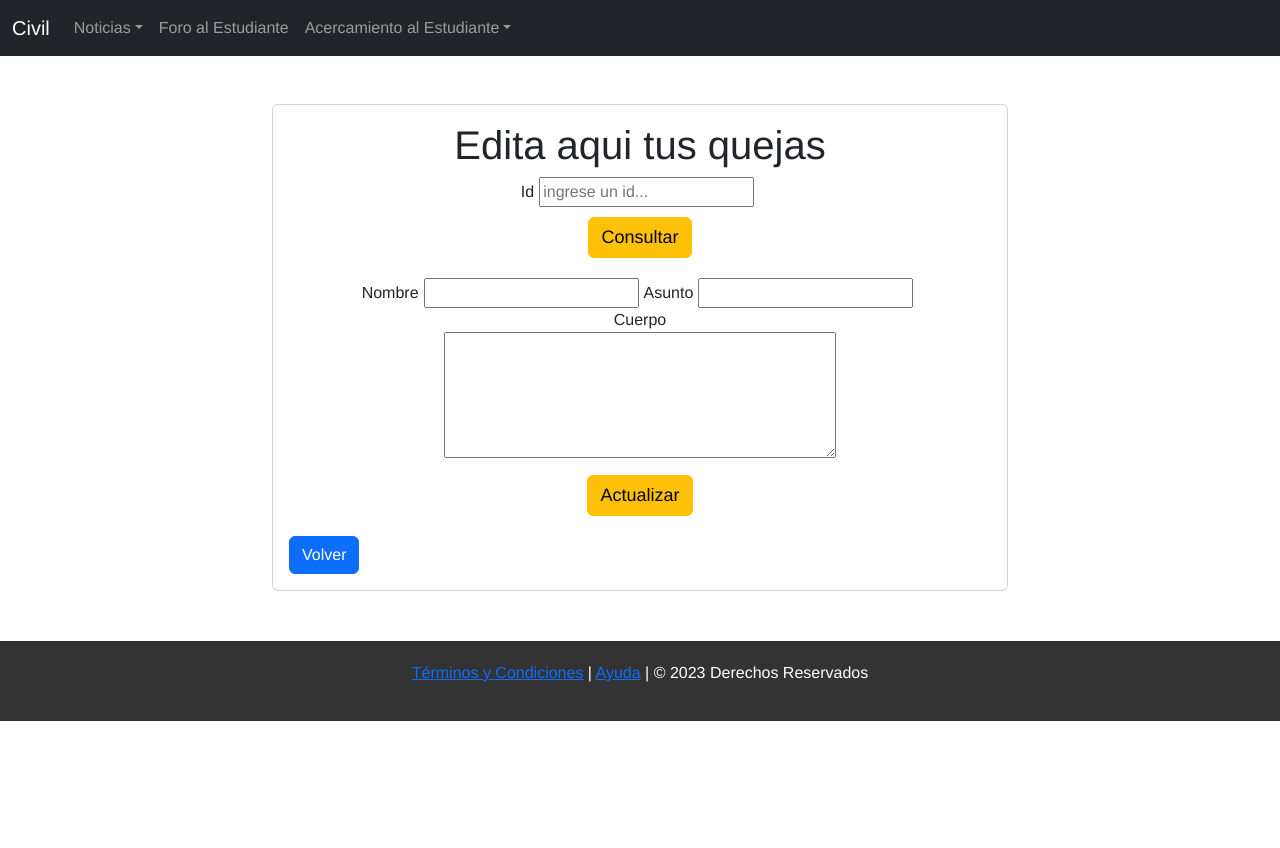
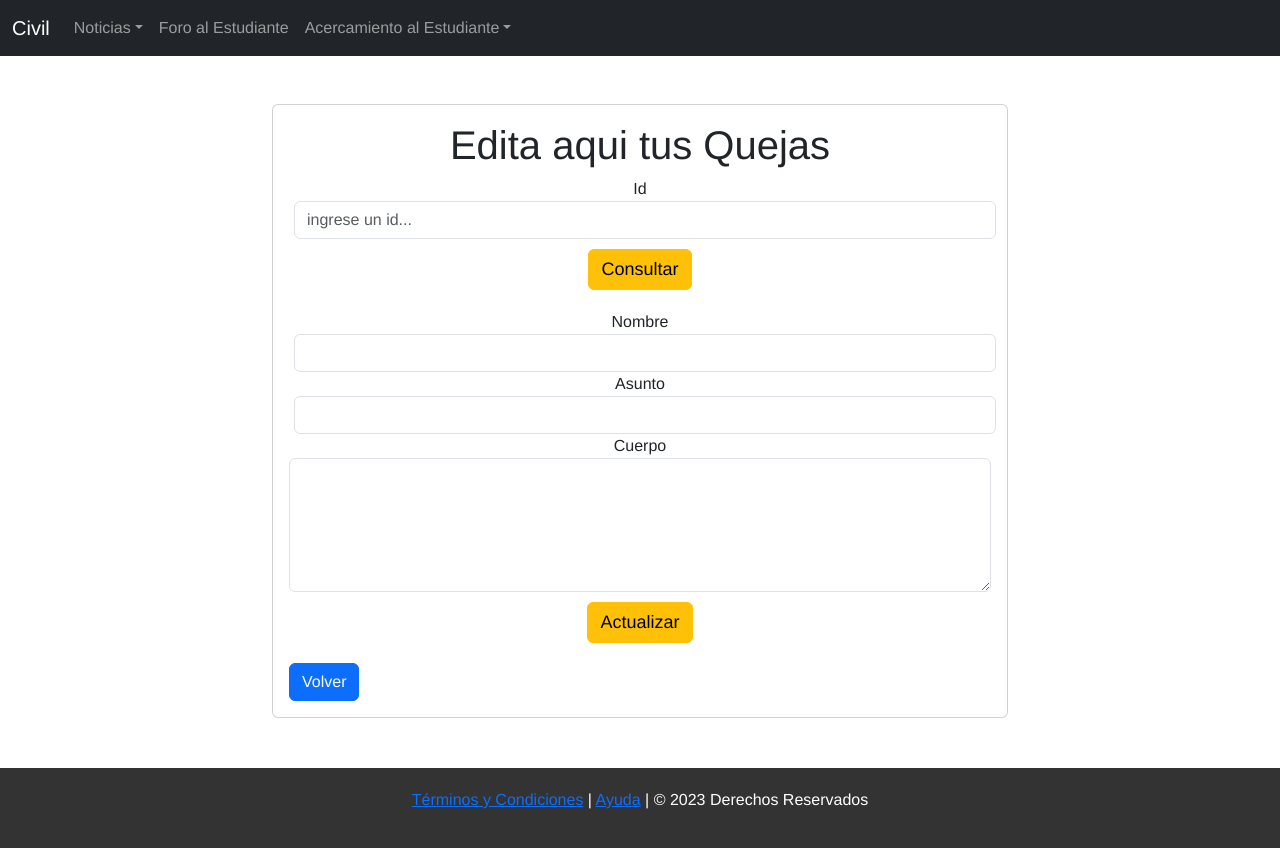
Before and after one commit to driventub/webfinal_vue_grupo1, a Vue app: page /#/quejas/actualizar in a window 1280 px wide. Before the commit the page ends 800 px from the top, so only its background shows below. Built offline with nearby package versions, Linux system fonts and the light colour scheme; what vue-plyr would draw is missing.

Commit message:
quejas v3

```diff
--- a/src/components/modules/quejas/components/DatosActualizarQueja.vue
+++ b/src/components/modules/quejas/components/DatosActualizarQueja.vue
@@ -4,11 +4,11 @@
             <div class="col-md-8">
                 <div class="card">
                     <div class="card-body">
-                        <h1 class="card-title text-center">Edita aqui tus quejas</h1>
+                        <h1 class="card-title text-center">Edita aqui tus Quejas</h1>
                         <div v-if="!exito">
                             <div>
                                 <label for="">Id</label>
-                                <input v-model="id" type="text" :disabled="isDisabled" placeholder="ingrese un id..." />
+                                <input class="form-control" v-model="id" type="number" :disabled="isDisabled" placeholder="ingrese un id..." />
                             </div>
 
                             <div class="botonConsulta">
@@ -16,15 +16,15 @@
                             </div>
 
                             <label for="">Nombre</label>
-                            <input v-model="nombre" type="text" />
+                            <input class="form-control" v-model="nombre" type="text"/>
 
                             <label for="">Asunto</label>
-                            <input v-model="asunto" type="text" />
+                            <input class="form-control" v-model="asunto" type="text"/>
 
                             <div class="cuerpo">
                                 <label for="">Cuerpo</label>
                                 <div>
-                                    <textarea v-model="cuerpo" rows="5" cols="40"></textarea>
+                                    <textarea class="form-control" required maxlength="250" v-model="cuerpo" rows="5" cols="40"></textarea>
                                 </div>
                             </div>
 
--- a/src/components/modules/quejas/components/DatosConsultarQueja.vue
+++ b/src/components/modules/quejas/components/DatosConsultarQueja.vue
@@ -24,7 +24,7 @@
           <div class="card-body">
             <div class="buscar">
               <label for="">Id: </label>
-              <input v-model="id" type="text" />
+              <input class="form-control" v-model="id" type="text" />
               <button class="btn btn-warning" @click="consultaQueja">Consultar</button>
             </div>
             <div class="exitoso" v-if="exito">
@@ -68,16 +68,16 @@
 
             <div v-if="buscando" class="resto">
               <label for="">Nombre</label>
-              <input v-model="nombre" type="text" readonly />
+              <input class="form-control" v-model="nombre" type="text" readonly />
               <label for="">Asunto</label>
-              <input v-model="asunto" type="text" readonly />
+              <input class="form-control" v-model="asunto" type="text" readonly />
               <label for="">Fecha ingreso</label>
-              <input v-model="fecha" readonly />
+              <input class="form-control" v-model="fecha" readonly />
 
               <div class="cuerpo">
                 <label for="">Cuerpo</label>
                 <div>
-                  <textarea v-model="cuerpo" rows="5" cols="40" readonly></textarea>
+                  <textarea class="form-control" v-model="cuerpo" rows="5" cols="40" readonly></textarea>
                 </div>
               </div>
 
@@ -179,6 +179,7 @@ input {
 
 button {
   font-size: large;
+  margin:20px;
 }
 
 .cuerpo {
--- a/src/components/modules/quejas/components/DatosEliminarQueja.vue
+++ b/src/components/modules/quejas/components/DatosEliminarQueja.vue
@@ -4,9 +4,10 @@
             <div class="col-md-8">
                 <div class="card">
 
+                    <h1 class="card-title text-center">Verifica el id de una Queja y eliminala</h1>
                     <div class="card-body">
                         <label for="">Id</label>
-                        <input v-model="id" type="text" :disabled="isDisabled" />
+                        <input class="form-control" required v-model="id" type="number" :disabled="isDisabled" />
                         <button class="btn btn-warning" @click="consultaQueja">Verificar</button>
 
                         <div>
@@ -99,6 +100,11 @@ a{
     margin-top:50px
 }
 
+button {
+  font-size: large;
+  margin:20px;
+}
+
 .mensaje {
     border: 2px solid black;
     border-radius: 5px;
--- a/src/components/modules/quejas/components/DatosGuardarQueja.vue
+++ b/src/components/modules/quejas/components/DatosGuardarQueja.vue
@@ -7,16 +7,16 @@
                         <h1 class="card-title text-center">Crea una nueva Queja</h1>
                         <div v-if="!exito">
                             <label for="">A nombre de</label>
-                            <input v-model="nombre" type="text" placeholder=" (opcional)" />
+                            <input class="form-control" v-model="nombre" type="text" placeholder=" (opcional)" required/>
 
                             <label for="">Asunto</label>
-                            <input v-model="asunto" type="text" placeholder=" asunto..." />
+                            <input class="form-control" v-model="asunto" type="text" placeholder=" asunto..." required/>
 
                             <div class="cuerpo">
                                 <label for="">Cuerpo</label>
                                 <div>
-                                    <textarea v-model="cuerpo" rows="5" cols="40"
-                                        placeholder=" ingrese su queja aqui..."></textarea>
+                                    <textarea class="form-control" maxlength="250" v-model="cuerpo" rows="5" cols="40"
+                                        placeholder=" ingrese su queja aqui... (maximo 250 caracteres)" required></textarea>
                                 </div>
                             </div>
 
```
